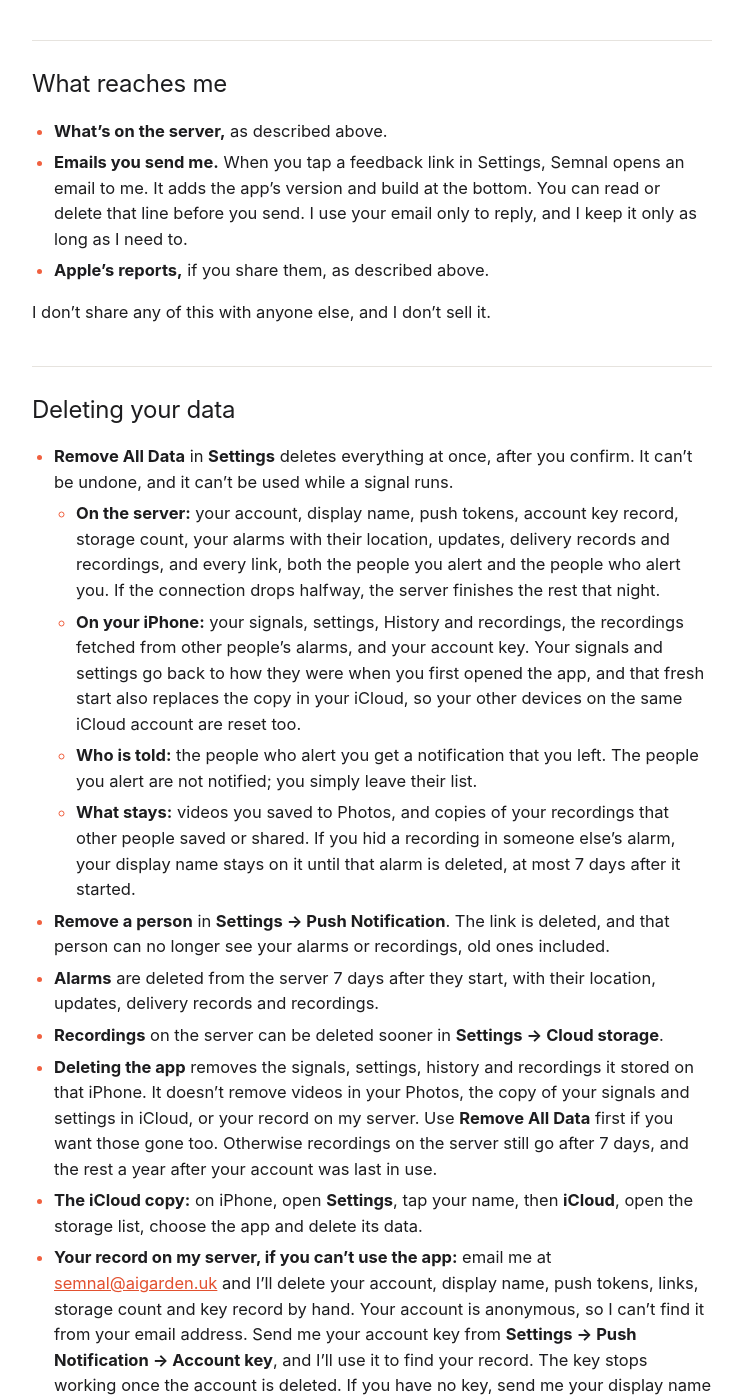
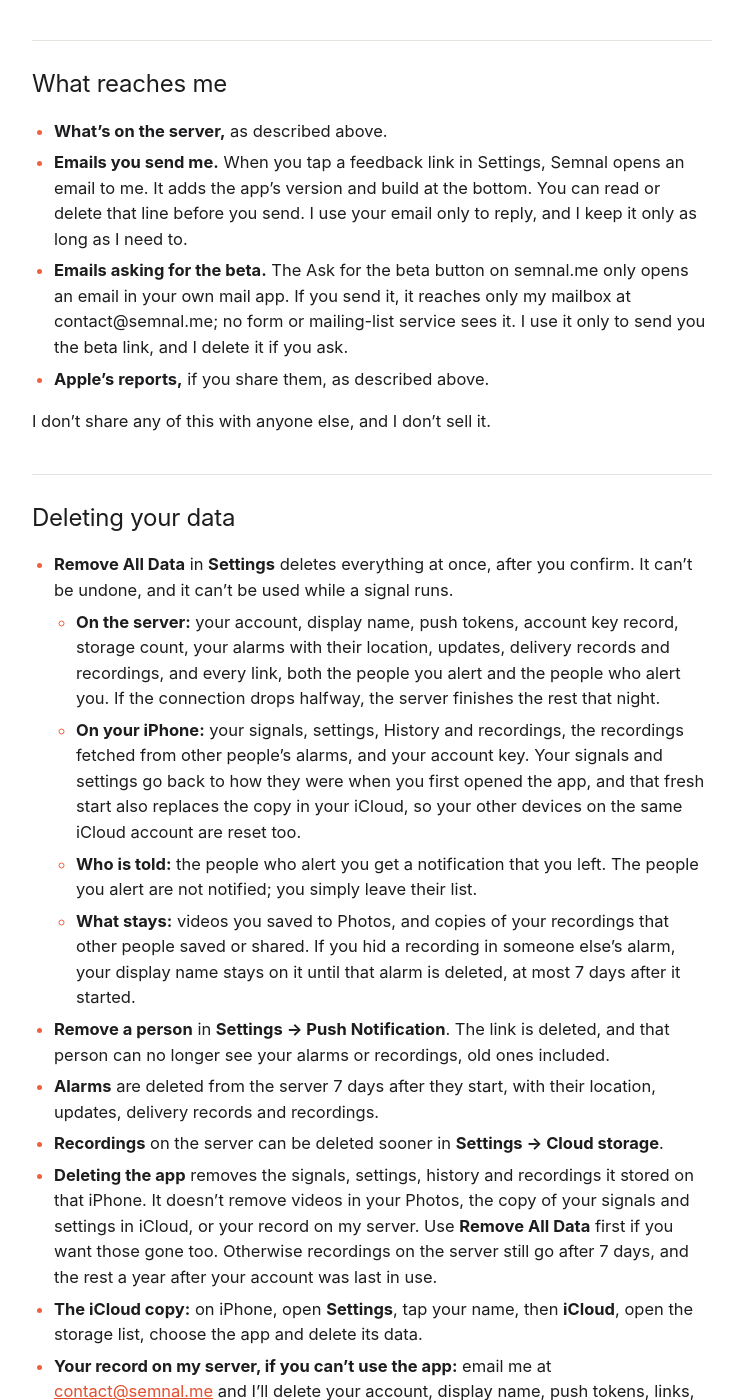
Before and after one commit to RogyMD/semnal.me, a Jekyll site: the page built from privacy.md, in a window 1280 px wide and 1400 px high, scrolled down 6010 px. Shown: the whole window, without its empty margins (268-1011 px from the left). Built offline with Jekyll 4.4.1, drawn with Linux system fonts in a browser that asks for light colours; some of the changed text lies outside the part shown.

Commit message:
Use contact@semnal.me as the contact address
Co-Authored-By: Claude Opus 5.5 <noreply@anthropic.com>

```diff
--- a/_layouts/default.html
+++ b/_layouts/default.html
@@ -21,7 +21,7 @@
 {{ content }}
 
 <footer class="foot"><div class="wrap">
-  <p>Questions, bug reports, or ideas? <a href="mailto:semnal@aigarden.uk">semnal@aigarden.uk</a></p>
+  <p>Questions, bug reports, or ideas? <a href="mailto:contact@semnal.me">contact@semnal.me</a></p>
   <p><a href="{{ '/privacy' | relative_url }}">Privacy Policy</a>·<a href="{{ '/terms' | relative_url }}">Terms</a>·<a href="{{ '/feed.xml' | relative_url }}">RSS</a></p>
 </div></footer>
 </body>
--- a/privacy.md
+++ b/privacy.md
@@ -6,9 +6,9 @@ permalink: /privacy
 
 # Semnal Privacy Policy
 
-**Last updated: 21 November 2026**
+**Last updated: 23 November 2026**
 
-Semnal is made by AI Garden, which is me, one developer. This page explains what happens to your information when you use Semnal on iPhone. If anything here is unclear, write to me at [semnal@aigarden.uk](mailto:semnal@aigarden.uk).
+Semnal is made by AI Garden, which is me, one developer. This page explains what happens to your information when you use Semnal on iPhone. If anything here is unclear, write to me at [contact@semnal.me](mailto:contact@semnal.me).
 
 ## The short version
 
@@ -120,6 +120,7 @@ Plain notifications with your display name also go out when you confirm you're s
 
 - **What's on the server,** as described above.
 - **Emails you send me.** When you tap a feedback link in Settings, Semnal opens an email to me. It adds the app's version and build at the bottom. You can read or delete that line before you send. I use your email only to reply, and I keep it only as long as I need to.
+- **Emails asking for the beta.** The Ask for the beta button on semnal.me only opens an email in your own mail app. If you send it, it reaches only my mailbox at contact@semnal.me; no form or mailing-list service sees it. I use it only to send you the beta link, and I delete it if you ask.
 - **Apple's reports,** if you share them, as described above.
 
 I don't share any of this with anyone else, and I don't sell it.
@@ -136,10 +137,10 @@ I don't share any of this with anyone else, and I don't sell it.
 - **Recordings** on the server can be deleted sooner in **Settings → Cloud storage**.
 - **Deleting the app** removes the signals, settings, history and recordings it stored on that iPhone. It doesn't remove videos in your Photos, the copy of your signals and settings in iCloud, or your record on my server. Use **Remove All Data** first if you want those gone too. Otherwise recordings on the server still go after 7 days, and the rest a year after your account was last in use.
 - **The iCloud copy:** on iPhone, open **Settings**, tap your name, then **iCloud**, open the storage list, choose the app and delete its data.
-- **Your record on my server, if you can't use the app:** email me at [semnal@aigarden.uk](mailto:semnal@aigarden.uk) and I'll delete your account, display name, push tokens, links, storage count and key record by hand. Your account is anonymous, so I can't find it from your email address. Send me your account key from **Settings → Push Notification → Account key**, and I'll use it to find your record. The key stops working once the account is deleted. If you have no key, send me your display name and the name of one person you alert.
+- **Your record on my server, if you can't use the app:** email me at [contact@semnal.me](mailto:contact@semnal.me) and I'll delete your account, display name, push tokens, links, storage count and key record by hand. Your account is anonymous, so I can't find it from your email address. Send me your account key from **Settings → Push Notification → Account key**, and I'll use it to find your record. The key stops working once the account is deleted. If you have no key, send me your display name and the name of one person you alert.
 - **Emails:** ask me and I'll delete our conversation.
 
-Wherever you live, you can ask me what I hold about you, or ask me to correct or delete it, at semnal@aigarden.uk.
+Wherever you live, you can ask me what I hold about you, or ask me to correct or delete it, at contact@semnal.me.
 
 ## Children
 
@@ -152,4 +153,4 @@ If Semnal starts handling your data differently, I'll update this page and the d
 ## Contact
 
 AI Garden<br>
-Email: [semnal@aigarden.uk](mailto:semnal@aigarden.uk)
+Email: [contact@semnal.me](mailto:contact@semnal.me)
```
Also changed, not shown: terms.md (+3 -3 lines).
